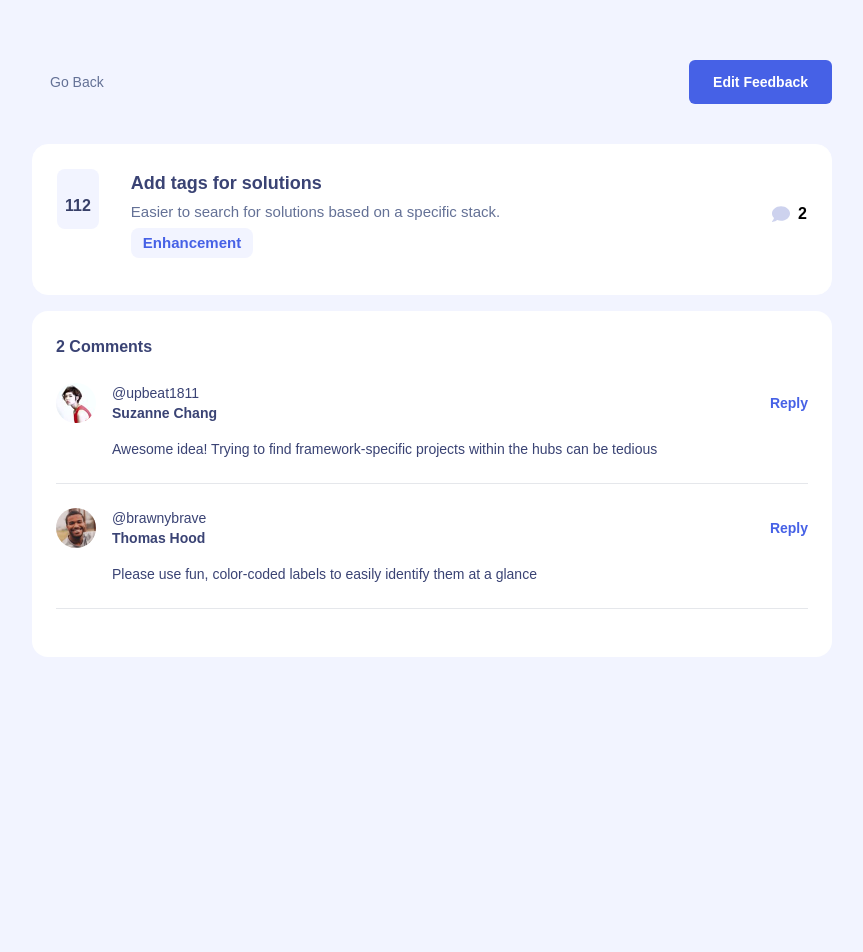
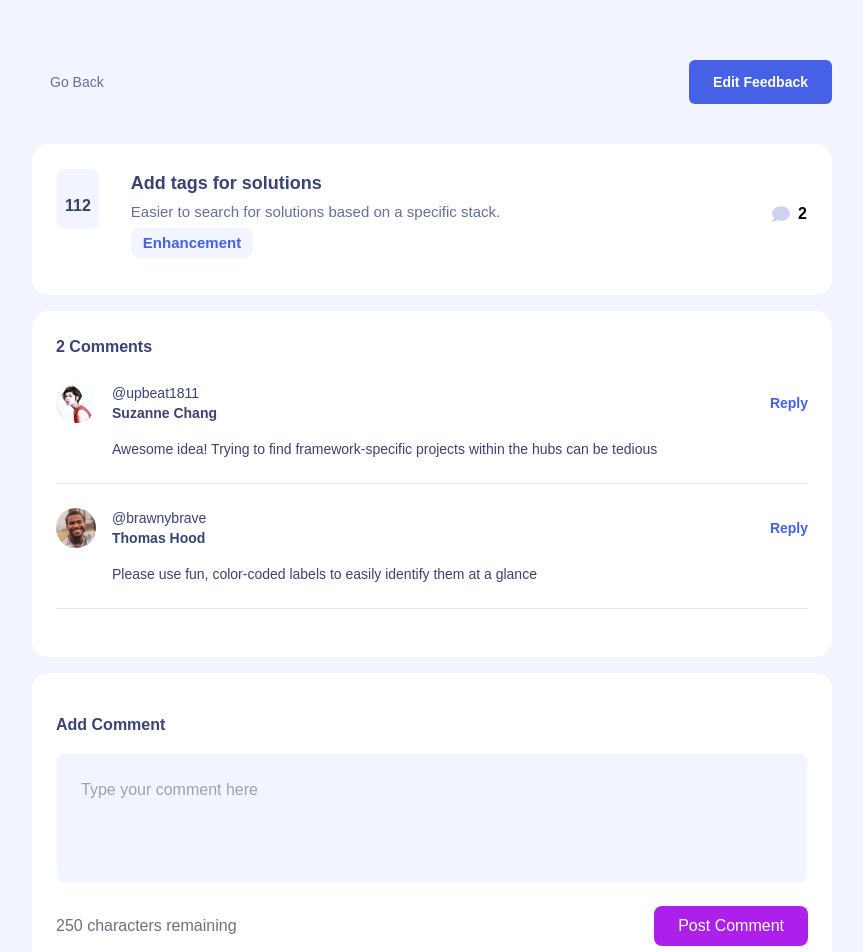
Before and after one commit to Cakinn1/Product-feedback-app, a React (Create React App) app: page /comment/1 in a window 1280 px wide. Shown: the top 952 px of the page, without its empty margins (208-1071 px from the left). Before the commit the page ends 800 px from the top, so only its background shows below. Built offline with nearby package versions, Linux system fonts and the light colour scheme; some icons are missing.

Commit message:
can add comments now

```diff
--- a/src/App.tsx
+++ b/src/App.tsx
@@ -3,8 +3,7 @@ import Comment from "./components/comments/Comment";
 import FeedBack from "./pages/FeedBack";
 import Home from "./pages/Home";
 import { BrowserRouter as Router, Routes, Route } from "react-router-dom";
-import data from "./contants/data.json"
-
+import data from "./contants/data.json";
 
 interface CurrentUserProps {
   image: string;
@@ -39,7 +38,40 @@ interface UserProps {
 
 export default function App() {
   const [productData, setProductData] = useState<MainProps>(data);
+  const [contentInputField, setContentInputField] = useState<string>("");
+  const [counter, setCounter] = useState<number>(10);
 
+  function addComments(id: number) {
+    if (!contentInputField.trim()) {
+      return;
+    }
+
+    const newComment: CommentsProps = {
+      content: contentInputField,
+      id: counter,
+      user: {
+        image: "/user-images/image-anne.jpg",
+        name: "Anne Valentine",
+        username: "annev1990",
+      },
+    };
+    setCounter(counter + 1);
+    const updateComments = productData.productRequests.map((item) => {
+      if (item.id === id) {
+        return {
+          ...item,
+          comments: item.comments
+            ? [...item.comments, newComment]
+            : [newComment],
+        };
+      } else {
+        return item;
+      }
+    });
+    setProductData({ ...productData, productRequests: updateComments });
+  }
+
+  console.log(productData);
   //  only return suggestion products
   const filteredData = productData?.productRequests.filter((item) => {
     return item?.status === "suggestion";
@@ -56,8 +88,29 @@ export default function App() {
     <div>
       <Router>
         <Routes>
-          <Route path="/" element={<Home handleCounter={handleCounter} filteredData={filteredData} setProductData={setProductData} productData={productData} />} />
-          <Route path="/comment/:id" element={<Comment handleCounter={handleCounter} filteredData={filteredData} />} />
+          <Route
+            path="/"
+            element={
+              <Home
+                handleCounter={handleCounter}
+                filteredData={filteredData}
+                setProductData={setProductData}
+                productData={productData}
+              />
+            }
+          />
+          <Route
+            path="/comment/:id"
+            element={
+              <Comment
+                contentInputField={contentInputField}
+                setContentInputField={setContentInputField}
+                addComments={addComments}
+                handleCounter={handleCounter}
+                filteredData={filteredData}
+              />
+            }
+          />
           <Route path="/feedback/add" element={<FeedBack />} />
         </Routes>
       </Router>
--- a/src/components/comments/AddComments.tsx
+++ b/src/components/comments/AddComments.tsx
@@ -1,7 +1,51 @@
-import React from 'react'
+import React, { useState } from "react";
+import { ProductRequestsProps } from "../../App";
 
-export default function AddComments() {
+interface AddCommentsProps {
+  object: ProductRequestsProps;
+  addComments: (value: number) => void;
+  setContentInputField: (value: string) => void;
+  contentInputField: string;
+}
+export default function AddComments(props: AddCommentsProps) {
+  const { object, addComments, setContentInputField, contentInputField } =
+    props;
+  const maxCharacters = 250;
+
+  function handleChange(e: React.ChangeEvent<HTMLTextAreaElement>) {
+    const inputValue = e.target.value;
+    if (inputValue.length <= maxCharacters) {
+      setContentInputField(inputValue);
+    }
+  }
+
   return (
-    <div>AddComments</div>
-  )
+    <form
+      onSubmit={(e) => e.preventDefault()}
+      onKeyDown={(e) => e.key === "Enter" && addComments(object.id)}
+      className="bg-white p-6 rounded-2xl space-y-4 "
+    >
+      <h1 className="text-[#3a4374] font-bold pt-4">Add Comment</h1>
+      <textarea
+        value={contentInputField}
+        onChange={handleChange}
+        className="resize-none h-[130px] text-[#647196] hover:border-[#ad1fea] focus:border-[#ad1fea]  border border-white duration-300 w-full rounded-lg p-6 focus:outline-none bg-[#f2f4ff]"
+        placeholder="Type your comment here"
+      ></textarea>
+      <div className="mt-2 flex justify-between items-center">
+        <p className="text-gray-500 ">
+          {maxCharacters - contentInputField.length} characters remaining
+        </p>{" "}
+        <button
+          onClick={() => addComments(object.id)}
+          className="bg-[#ad1fea] text-white px-6 rounded-lg py-2 hover:brightness-150 duration-300"
+        >
+          Post Comment
+        </button>
+      </div>
+    </form>
+  );
 }
+
+// <input onChange={(e) => setContentInputField(e.target.value)} className="border text-black" type="text" />
+//         <button onClick={() => addComments(object.id)}>onlcik</button>
--- a/src/components/comments/Comment.tsx
+++ b/src/components/comments/Comment.tsx
@@ -1,17 +1,22 @@
-import React from "react";
+import React, { useState } from "react";
 import { FaChevronLeft } from "react-icons/fa6";
 import Header from "./Header";
 import CardHeader from "./CardHeader";
 import { ProductRequestsProps } from "../../App";
 import { useParams } from "react-router-dom";
 import CommentCard from "./CommentCard";
+import AddComments from "./AddComments";
 
 export interface CommentProps {
   filteredData: ProductRequestsProps[];
-  handleCounter: (value: number) => void
+  handleCounter: (value: number) => void;
+  addComments: (value: number) => void;
+  setContentInputField: (value: string) => void;
+  contentInputField: string
 }
 export default function Comment(props: CommentProps) {
-  const { filteredData, handleCounter } = props;
+  const { filteredData, handleCounter, addComments, setContentInputField, contentInputField } =
+    props;
   const { id } = useParams();
 
   const singleData = filteredData.filter((item) => {
@@ -23,7 +28,13 @@ export default function Comment(props: CommentProps) {
     <section className="max-w-[800px] space-y-4 mx-auto py-[60px] w-full">
       <Header />
       <CardHeader handleCounter={handleCounter} object={object} />
-      <CommentCard object={object}/>
+      <CommentCard object={object} />
+      <AddComments
+      contentInputField={contentInputField}
+        setContentInputField={setContentInputField}
+        addComments={addComments}
+        object={object}
+      />
     </section>
   );
 }
--- a/src/components/comments/CommentsCard.tsx
+++ b/src/components/comments/CommentsCard.tsx
@@ -5,7 +5,7 @@ export default function CommentsCard(props: CommentsProps) {
   const { content, id, user } = props;
 
   return (
-    <div className={`border-b space-y-6 w-full mb-6`}>
+    <div className={`border-b space-y-6 w-full mb-6 ]`}>
       <div className="flex gap-x-4 w-full mb-6">
         <div>
           <img className="rounded-full h-10 w-10" src={user.image} alt="" />
@@ -19,7 +19,7 @@ export default function CommentsCard(props: CommentsProps) {
             <h1 className="text-[#4661e6] cursor-pointer duration-300 font-bold hover:underline">Reply</h1>
           </div>
           <div>
-            <p>{content}</p>
+            <p className="break-words w-[600px]">{content}</p>
           </div>
         </div>
       </div>
```
